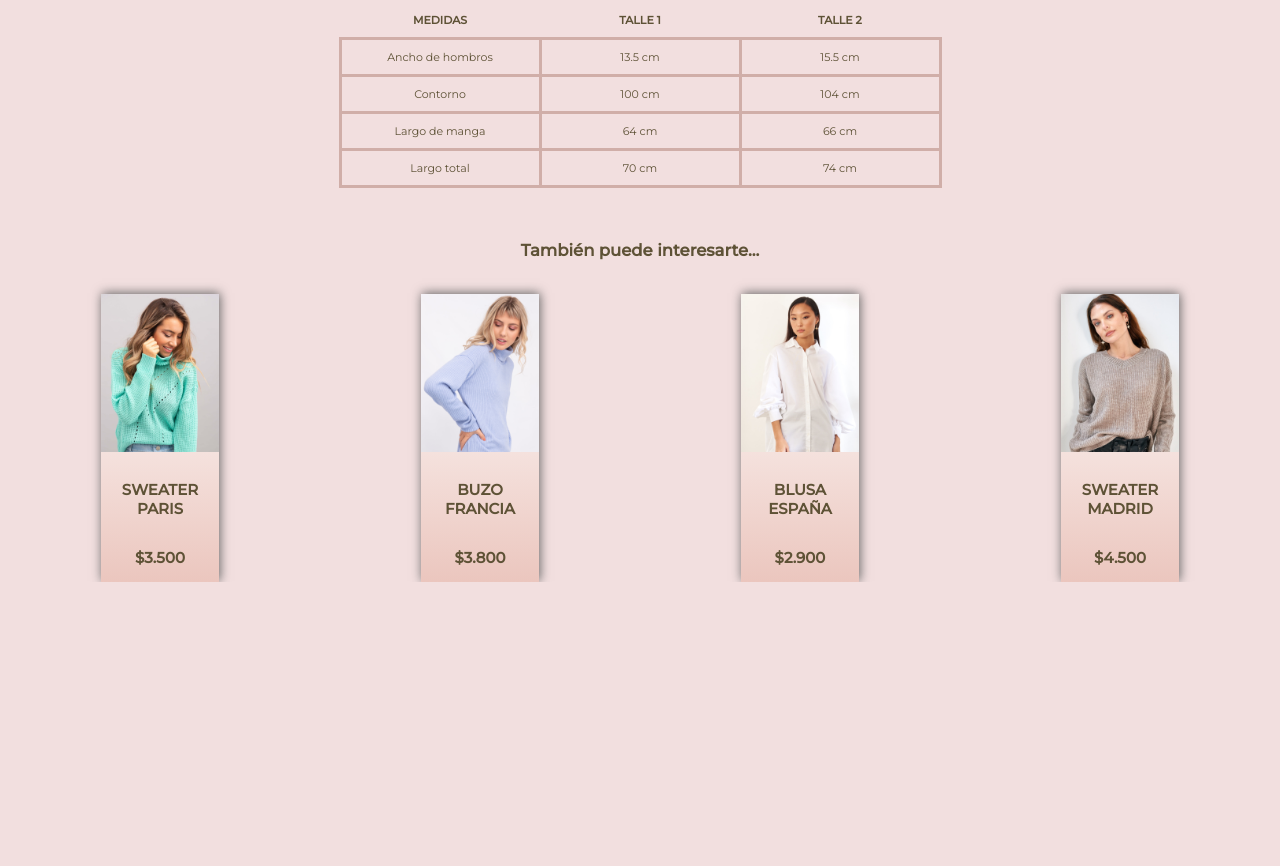
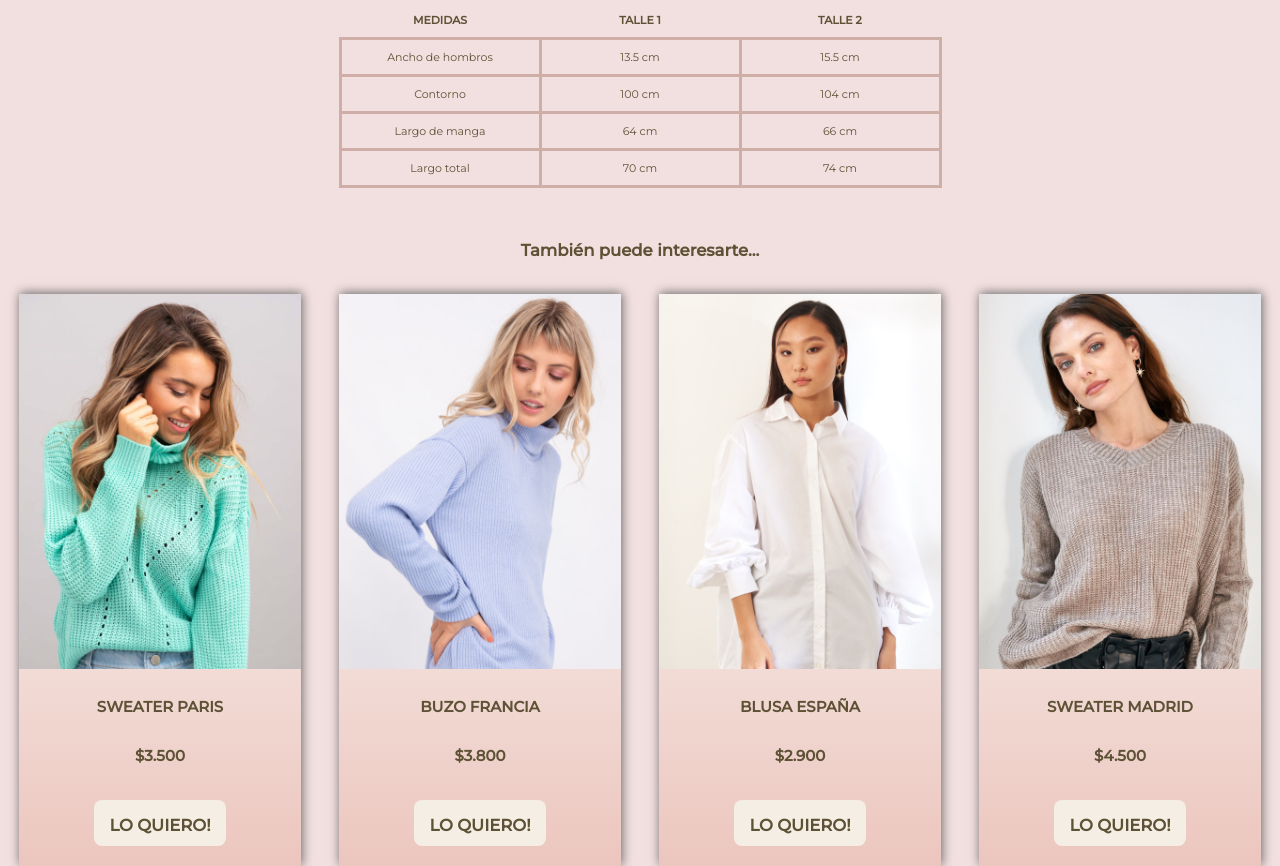
Before and after one commit to FacundoTissera/grupo_2_Tiare, a website: page views/productDetail.html in a window 1280 px wide. Shown: the part 1167-2033 px from the top of the page. Before the commit the page ends 1749 px from the top, so only its background shows below. Drawn offline with Linux system fonts and the light colour scheme.

Commit message:
reparacion de detail y index

```diff
--- a/public/styles/styleIndex.css
+++ b/public/styles/styleIndex.css
@@ -75,7 +75,7 @@ article{
     align-items: center;
     align-content: center;
 }
-.articulos{
+.articulos-index{
     display: flex;
     justify-content: center;
     align-items: center;
@@ -398,6 +398,16 @@ th, td{
     display: block;
 
 }
+.articulos{
+    display: flex;
+    justify-content: center;
+    align-items: center;
+    flex-direction: column;
+    margin-top: 20px;
+    width: 75%;
+    background:linear-gradient(to bottom,white 6%, #ebc6be) ;
+    box-shadow: 1px -1px 10px 0px rgb(100 100 100);
+}
 
 
 /*PRODUCT DETAIL*/
@@ -469,15 +479,18 @@ div .camisaimagen{
 @media (min-width:768px){
 
     /*---INDEX--*/
-    main section div.articulos .loQuiero{
+    main section div.articulos-index .loQuiero{
         display: none;
     }
-    main section div.articulos:hover .loQuiero{
+    main section div.articulos-index:hover .loQuiero{
         display: flex;
     }
 .secciones-articulos{
     display: flex;
 
+}
+.articulos-index{
+    width: 37%;
 }
 .articulos-linea1{
     display: flex;
@@ -489,7 +502,11 @@ div .camisaimagen{
     flex-direction: row;
     flex-wrap: nowrap;
 }
-
+.articulos-linea3{
+    display: flex;
+    flex-direction: row;
+    flex-wrap: nowrap;
+}
 .articulos{
     width: 37%;
 }
@@ -555,8 +572,25 @@ div .camisaimagen{
         margin-top: 0;
         padding-right: 40px;
     }
-    .productos-sugeridos article{
+    .productos-sugeridos article {
         width:25%;
+    }
+    .articulos{
+        width:  88%;
+    }
+    .loQuiero-detail{
+        display: block;
+        align-items: center;
+        justify-content: center;
+        margin-top: 10px;
+        border-radius: 8px;
+        height: 46px;
+        margin: 20px 0px;
+        background-color: #F4EEE4;
+        color: #5E5236;
+        cursor: pointer;
+        padding: 15px;
+        font-size: 1.5em;
     }
 }
 @media (min-width:1080px){
--- a/views/productDetail.html
+++ b/views/productDetail.html
@@ -176,7 +176,7 @@
                         <div class="precios">
                             <p>$3.500</p>
                         </div>
-                        <div class="loQuiero">
+                        <div class="loQuiero-detail">
                             <a href="/productDetail">LO QUIERO!</a>
                         </div>
                     </div>
@@ -194,7 +194,7 @@
                             <div class="precios">
                                 <p>$3.800</p>
                             </div>
-                            <div class="loQuiero">
+                            <div class="loQuiero-detail">
                                 <a href="/productDetail">LO QUIERO!</a>
                             </div>
                         </div>
@@ -212,7 +212,7 @@
                             <div class="precios">
                                 <p>$2.900</p>
                             </div>
-                            <div class="loQuiero">
+                            <div class="loQuiero-detail">
                                 <a href="/productDetail">LO QUIERO!</a>
                             </div>
                         </div>
@@ -230,7 +230,7 @@
                             <div class="precios">
                                 <p>$4.500</p>
                             </div>
-                            <div class="loQuiero">
+                            <div class="loQuiero-detail">
                                 <a href="/productDetail">LO QUIERO!</a>
                             </div>
                         </div>
```
Also changed, not shown: views/index.html (+22 -5 lines).
